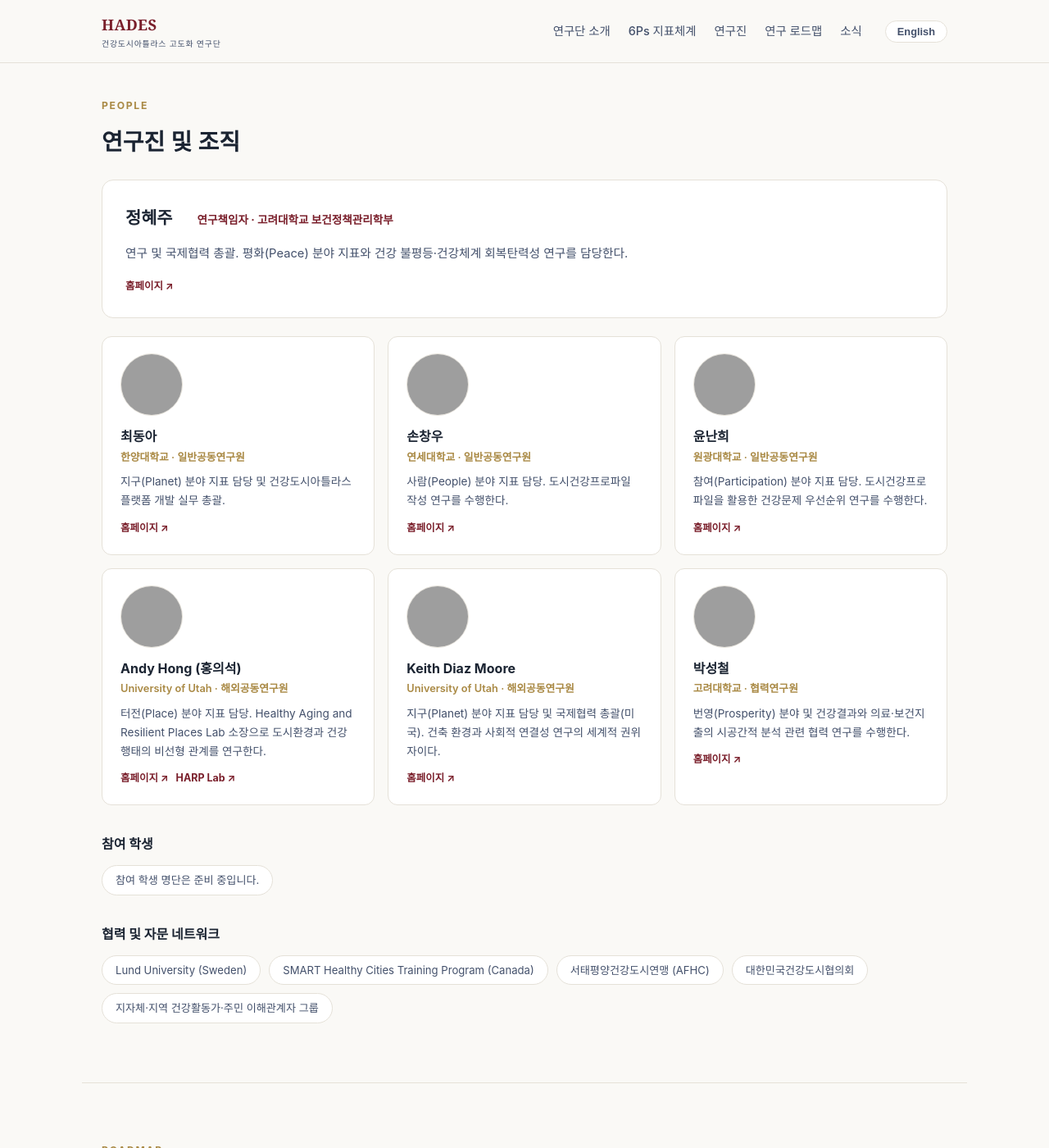
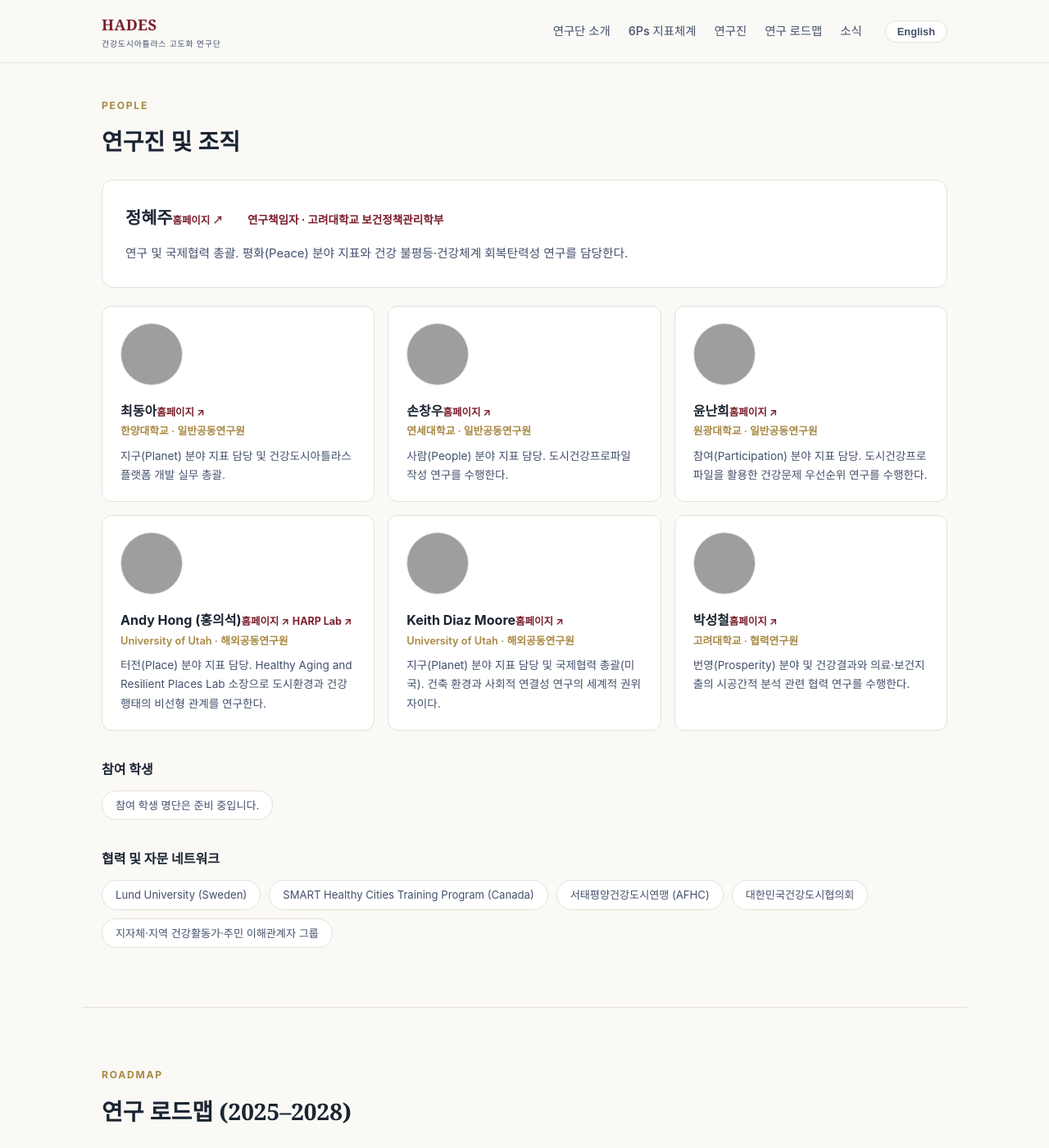
Before and after one commit to hpolicy/hcityatlas, a Jekyll site: the page built from index.html, in a window 1280 px wide and 1400 px high, scrolled down 2893 px, cut to the strip 0-1400 px from the top of the window. Shown: the whole strip at 82% size. Built offline with Jekyll 4.4.1, drawn with Linux system fonts in a browser that asks for light colours; grey boxes are pictures that could not be loaded.

Commit message:
Add files via upload

```diff
--- a/index.html
+++ b/index.html
@@ -201,59 +201,51 @@
   <div class="pi-card">
     <img class="photo" src="{{ '/assets/images/people/chung-haejoo.jpg' | relative_url }}" alt="정혜주" onerror="this.style.display='none'">
     <div class="pi-text">
-      <span class="name"><span data-lang="ko">정혜주</span><span data-lang="en">Haejoo Chung</span></span>
+      <span class="name"><span data-lang="ko">정혜주</span><span data-lang="en">Haejoo Chung</span><a class="plink" href="https://hpolicy.korea.ac.kr" target="_blank" rel="noopener"><span data-lang="ko">홈페이지 ↗</span><span data-lang="en">Homepage ↗</span></a></span>
       <span class="role"><span data-lang="ko">연구책임자 · 고려대학교 보건정책관리학부</span><span data-lang="en">Principal Investigator · School of Health Policy and Management, Korea University</span></span>
       <div class="desc">
         <span data-lang="ko">연구 및 국제협력 총괄. 평화(Peace) 분야 지표와 건강 불평등·건강체계 회복탄력성 연구를 담당한다.</span>
         <span data-lang="en">Directs the research and international collaboration; leads the Peace domain and research on health inequalities and health system resilience.</span>
       </div>
-      <a class="plink" href="https://hpolicy.korea.ac.kr" target="_blank" rel="noopener"><span data-lang="ko">홈페이지 ↗</span><span data-lang="en">Homepage ↗</span></a>
     </div>
   </div>
 
   <div class="people-grid">
     <div class="person">
       <img class="photo" src="{{ '/assets/images/people/choi-dongah.jpg' | relative_url }}" alt="최동아" onerror="this.style.display='none'">
-      <div class="name"><span data-lang="ko">최동아</span><span data-lang="en">Dong Ah Choi</span></div>
+      <div class="name"><span data-lang="ko">최동아</span><span data-lang="en">Dong Ah Choi</span><a class="plink" href="https://gsus.hanyang.ac.kr/front/infoGraduate/profGroup/metropolis/view?id=32" target="_blank" rel="noopener"><span data-lang="ko">홈페이지 ↗</span><span data-lang="en">Homepage ↗</span></a></div>
       <div class="aff"><span data-lang="ko">한양대학교 · 일반공동연구원</span><span data-lang="en">Hanyang University · Co-Investigator</span></div>
       <p><span data-lang="ko">지구(Planet) 분야 지표 담당 및 건강도시아틀라스 플랫폼 개발 실무 총괄.</span><span data-lang="en">Planet domain; leads the development of the Healthy City Atlas platform.</span></p>
-      <a class="plink" href="https://gsus.hanyang.ac.kr/front/infoGraduate/profGroup/metropolis/view?id=32" target="_blank" rel="noopener"><span data-lang="ko">홈페이지 ↗</span><span data-lang="en">Homepage ↗</span></a>
     </div>
     <div class="person">
       <img class="photo" src="{{ '/assets/images/people/shon-changwoo.jpg' | relative_url }}" alt="손창우" onerror="this.style.display='none'">
-      <div class="name"><span data-lang="ko">손창우</span><span data-lang="en">Changwoo Shon</span></div>
+      <div class="name"><span data-lang="ko">손창우</span><span data-lang="en">Changwoo Shon</span><a class="plink" href="https://fis.yonsei.ac.kr/faculty/name_search.do?mode=view&amp;userId=0bTAha2%2BufTkzxDrhZZ0lw%3D%3D" target="_blank" rel="noopener"><span data-lang="ko">홈페이지 ↗</span><span data-lang="en">Homepage ↗</span></a></div>
       <div class="aff"><span data-lang="ko">연세대학교 · 일반공동연구원</span><span data-lang="en">Yonsei University · Co-Investigator</span></div>
       <p><span data-lang="ko">사람(People) 분야 지표 담당. 도시건강프로파일 작성 연구를 수행한다.</span><span data-lang="en">People domain; research on city health profiles.</span></p>
-      <a class="plink" href="https://fis.yonsei.ac.kr/faculty/name_search.do?mode=view&amp;userId=0bTAha2%2BufTkzxDrhZZ0lw%3D%3D" target="_blank" rel="noopener"><span data-lang="ko">홈페이지 ↗</span><span data-lang="en">Homepage ↗</span></a>
     </div>
     <div class="person">
       <img class="photo" src="{{ '/assets/images/people/yoon-nanhe.jpg' | relative_url }}" alt="윤난희" onerror="this.style.display='none'">
-      <div class="name"><span data-lang="ko">윤난희</span><span data-lang="en">Nan-He Yoon</span></div>
+      <div class="name"><span data-lang="ko">윤난희</span><span data-lang="en">Nan-He Yoon</span><a class="plink" href="https://health.wku.ac.kr/?page_id=2917" target="_blank" rel="noopener"><span data-lang="ko">홈페이지 ↗</span><span data-lang="en">Homepage ↗</span></a></div>
       <div class="aff"><span data-lang="ko">원광대학교 · 일반공동연구원</span><span data-lang="en">Wonkwang University · Co-Investigator</span></div>
       <p><span data-lang="ko">참여(Participation) 분야 지표 담당. 도시건강프로파일을 활용한 건강문제 우선순위 연구를 수행한다.</span><span data-lang="en">Participation domain; priority-setting research using city health profiles.</span></p>
-      <a class="plink" href="https://health.wku.ac.kr/?page_id=2917" target="_blank" rel="noopener"><span data-lang="ko">홈페이지 ↗</span><span data-lang="en">Homepage ↗</span></a>
     </div>
     <div class="person">
       <img class="photo" src="{{ '/assets/images/people/andy-hong.jpg' | relative_url }}" alt="Andy Hong" onerror="this.style.display='none'">
-      <div class="name"><span data-lang="ko">Andy Hong (홍의석)</span><span data-lang="en">Andy Hong</span></div>
+      <div class="name"><span data-lang="ko">Andy Hong (홍의석)</span><span data-lang="en">Andy Hong</span><a class="plink" href="https://www.andyhong.org/" target="_blank" rel="noopener"><span data-lang="ko">홈페이지 ↗</span><span data-lang="en">Homepage ↗</span></a> <a class="plink" href="https://www.harp.utah.edu/" target="_blank" rel="noopener">HARP Lab ↗</a></div>
       <div class="aff"><span data-lang="ko">University of Utah · 해외공동연구원</span><span data-lang="en">University of Utah · International Co-Investigator</span></div>
       <p><span data-lang="ko">터전(Place) 분야 지표 담당. Healthy Aging and Resilient Places Lab 소장으로 도시환경과 건강행태의 비선형 관계를 연구한다.</span><span data-lang="en">Place domain; director of the Healthy Aging and Resilient Places Lab, studying nonlinear relationships between urban environments and health behaviors.</span></p>
-      <a class="plink" href="https://www.andyhong.org/" target="_blank" rel="noopener"><span data-lang="ko">홈페이지 ↗</span><span data-lang="en">Homepage ↗</span></a>&nbsp;
-      <a class="plink" href="https://www.harp.utah.edu/" target="_blank" rel="noopener">HARP Lab ↗</a>
     </div>
     <div class="person">
       <img class="photo" src="{{ '/assets/images/people/keith-diaz-moore.jpg' | relative_url }}" alt="Keith Diaz Moore" onerror="this.style.display='none'">
-      <div class="name">Keith Diaz Moore</div>
+      <div class="name">Keith Diaz Moore<a class="plink" href="https://soa.cap.utah.edu/faculty-and-staff/keith-diaz-moore/" target="_blank" rel="noopener"><span data-lang="ko">홈페이지 ↗</span><span data-lang="en">Homepage ↗</span></a></div>
       <div class="aff"><span data-lang="ko">University of Utah · 해외공동연구원</span><span data-lang="en">University of Utah · International Co-Investigator</span></div>
       <p><span data-lang="ko">지구(Planet) 분야 지표 담당 및 국제협력 총괄(미국). 건축 환경과 사회적 연결성 연구의 세계적 권위자이다.</span><span data-lang="en">Planet domain and international coordination (USA); a leading scholar of the built environment and social connectedness.</span></p>
-      <a class="plink" href="https://soa.cap.utah.edu/faculty-and-staff/keith-diaz-moore/" target="_blank" rel="noopener"><span data-lang="ko">홈페이지 ↗</span><span data-lang="en">Homepage ↗</span></a>
     </div>
     <div class="person">
       <img class="photo" src="{{ '/assets/images/people/park-sungchul.jpg' | relative_url }}" alt="박성철" onerror="this.style.display='none'">
-      <div class="name"><span data-lang="ko">박성철</span><span data-lang="en">Sungchul Park</span></div>
+      <div class="name"><span data-lang="ko">박성철</span><span data-lang="en">Sungchul Park</span><a class="plink" href="https://sites.google.com/view/sungchul-park/" target="_blank" rel="noopener"><span data-lang="ko">홈페이지 ↗</span><span data-lang="en">Homepage ↗</span></a></div>
       <div class="aff"><span data-lang="ko">고려대학교 · 협력연구원</span><span data-lang="en">Korea University · Collaborating Researcher</span></div>
       <p><span data-lang="ko">번영(Prosperity) 분야 및 건강결과와 의료·보건지출의 시공간적 분석 관련 협력 연구를 수행한다.</span><span data-lang="en">Collaborates on the Prosperity domain and spatiotemporal analysis of health outcomes and expenditures.</span></p>
-      <a class="plink" href="https://sites.google.com/view/sungchul-park/" target="_blank" rel="noopener"><span data-lang="ko">홈페이지 ↗</span><span data-lang="en">Homepage ↗</span></a>
     </div>
   </div>
 
```
